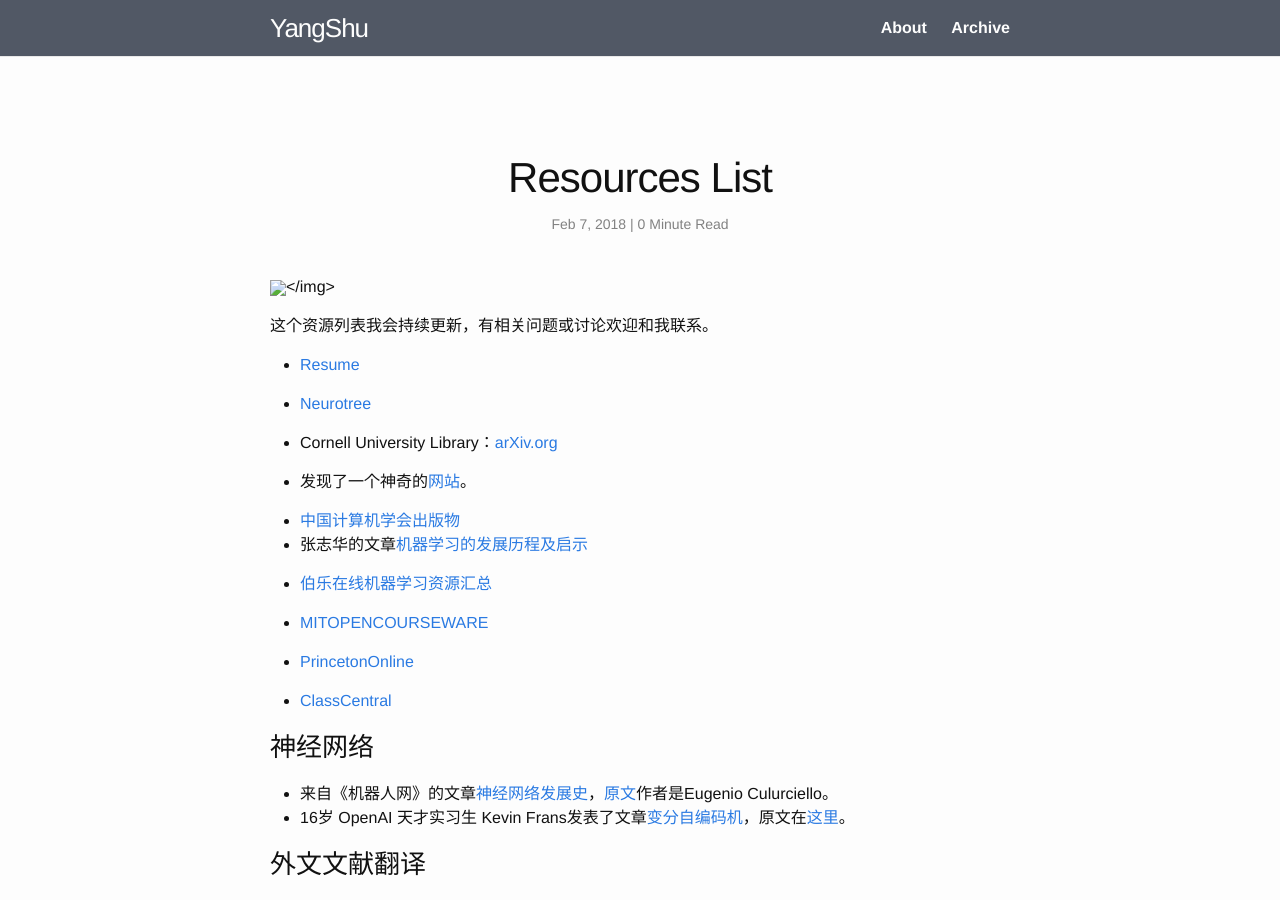
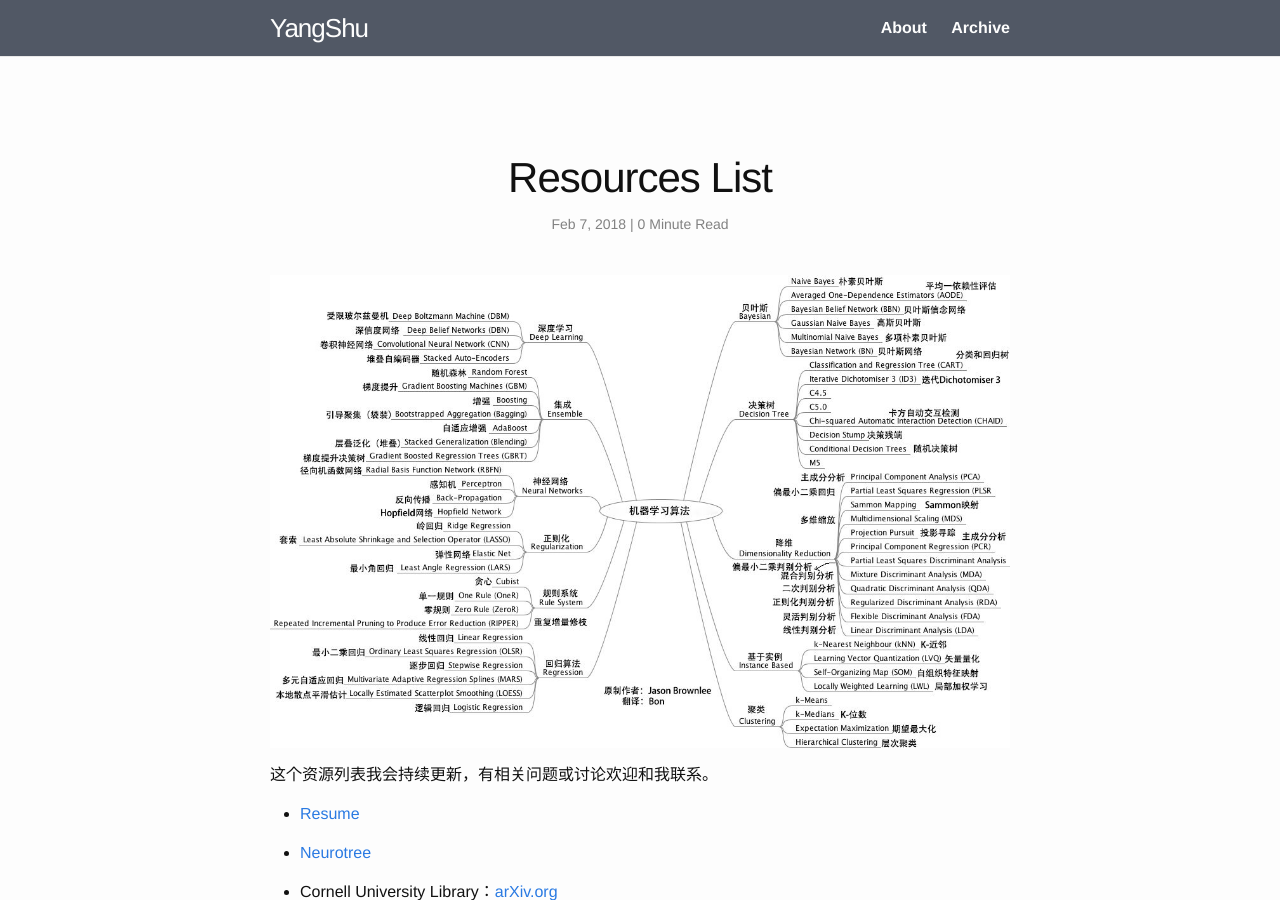
Before and after one commit to 201419/201419.github.io, a Jekyll site: the page built from _posts/2018-02-07-resources-list.markdown, in a window 1280 px wide and 900 px high. Built offline with Jekyll 4.4.1, drawn with Linux system fonts in a browser that asks for light colours.

Commit message:
update : posts

```diff
--- a/_posts/2018-02-07-resources-list.markdown
+++ b/_posts/2018-02-07-resources-list.markdown
@@ -5,7 +5,7 @@ date: 2018-02-07 19:58:31 +0300
 categories: Technology
 ---
 
-<img src="./images/20180207_ResourceList.jpg"></img>
+<img src="https://raw.githubusercontent.com/201419/201419.github.io/master/_posts/images/20180207_ResourceList.jpg">
 
 这个资源列表我会持续更新，有相关问题或讨论欢迎和我联系。
 
--- a/_posts/2018-02-16-AlphaZero相关资料.markdown
+++ b/_posts/2018-02-16-AlphaZero相关资料.markdown
@@ -5,7 +5,7 @@ date: 2018-02-16 19:00:22 +0300
 categories: Technology
 ---
 
-<img src="./images/20180216.jpg"></img>
+<img src="https://raw.githubusercontent.com/201419/201419.github.io/master/_posts/images/20180216.jpg">
 
 有关自己训练AlphaGo做的相关信息收集~
 
--- a/_posts/2018-02-22-Top50机器学习项目实战.markdown
+++ b/_posts/2018-02-22-Top50机器学习项目实战.markdown
@@ -5,7 +5,7 @@ date: 2018-02-22 11:00:22 +0300
 categories: Occupation
 ---
 
-<img src="./images/201802221158.jpg"></img>
+<img src="https://raw.githubusercontent.com/201419/201419.github.io/master/_posts/images/201802221158.jpg">
 
 【整理】机器学习项目实战 ~
 
```
